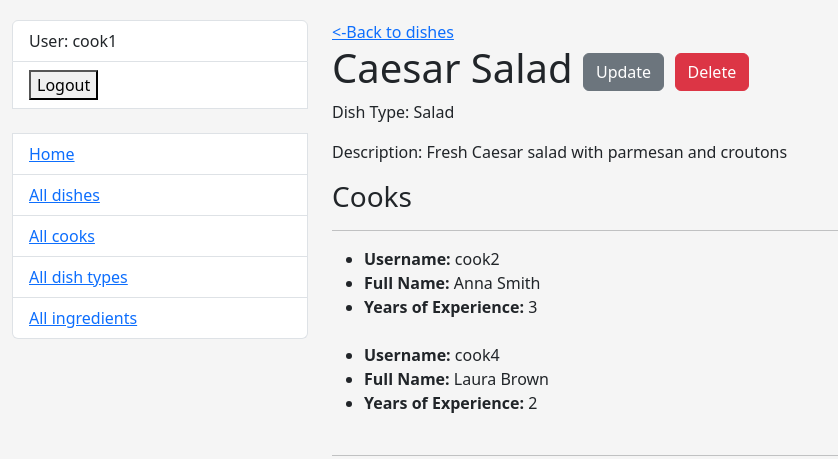
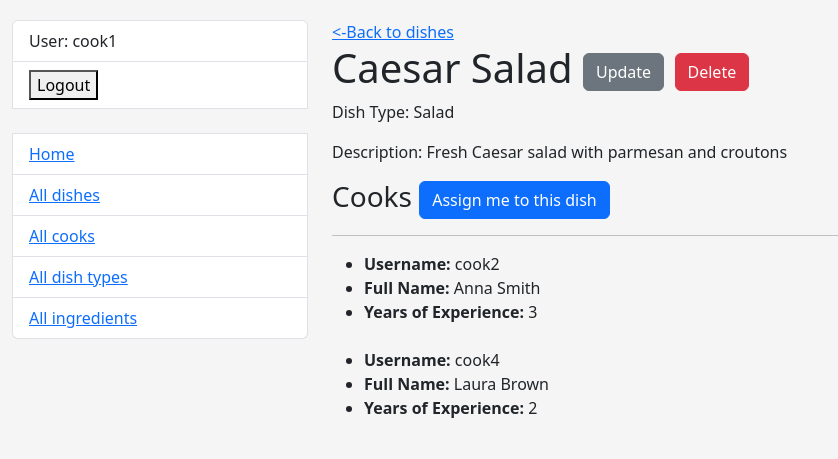
Before and after one commit to StrawHato/kitchen-mate, a Django app: page /kitchen/dishes/2/ in a window 1280 px wide. Shown: the top 459 px of the page, without its empty margins (0-838 px from the left). Run offline with Django 5.2, Linux system fonts and the light colour scheme; a user stored in the database is signed in; data comes from the database, SQL or seed files in the repository.

Commit message:
Allow user to assign/unassign themselves to a dish

```diff
--- a/kitchen/urls.py
+++ b/kitchen/urls.py
@@ -4,6 +4,7 @@ from kitchen.views import (
     index,
     DishListView,
     DishDetailView,
+    toggle_assign_to_dish,
     DishCreateView,
     DishUpdateView,
     DishDeleteView,
@@ -26,6 +27,7 @@ urlpatterns = [
     path("", index, name="main-page"),
     path("dishes/", DishListView.as_view(), name="dish-list"),
     path("dishes/<int:pk>/", DishDetailView.as_view(), name="dish-detail"),
+    path("dishes/<int:pk>/toggle-assign/", toggle_assign_to_dish, name="toggle-assign"),
     path("dishes/<int:pk>/update/", DishUpdateView.as_view(), name="dish-update"),
     path("dishes/<int:pk>/delete/", DishDeleteView.as_view(), name="dish-delete"),
     path("dishes/create/", DishCreateView.as_view(), name="dish-create"),
--- a/kitchen/views.py
+++ b/kitchen/views.py
@@ -1,7 +1,8 @@
+from django.contrib.auth import get_user_model
 from django.contrib.auth.decorators import login_required
 from django.contrib.auth.mixins import LoginRequiredMixin
-from django.http import HttpRequest, HttpResponse
-from django.shortcuts import render
+from django.http import HttpRequest, HttpResponse, HttpResponseRedirect
+from django.shortcuts import render, redirect
 from django.urls import reverse_lazy
 from django.views import generic
 
@@ -144,3 +145,15 @@ class IngredientUpdateView(LoginRequiredMixin, generic.UpdateView):
 class IngredientDeleteView(LoginRequiredMixin, generic.DeleteView):
     model = Ingredient
     success_url = reverse_lazy("kitchen:ingredient-list")
+
+
+@login_required
+def toggle_assign_to_dish(request: HttpRequest, pk) -> HttpResponseRedirect:
+    cook = get_user_model().objects.get(id=request.user.id)
+    if (
+        Dish.objects.get(pk=pk) in cook.dishes.all()
+    ):
+        cook.dishes.remove(pk)
+    else:
+        cook.dishes.add(pk)
+    return redirect("kitchen:dish-detail", pk=pk)
--- a/templates/kitchen/dish_detail.html
+++ b/templates/kitchen/dish_detail.html
@@ -14,7 +14,13 @@
 
   <p>Dish Type: {{ dish.dish_type }}</p>
   <p>Description: {{ dish.description }}</p>
-  <h3>Cooks</h3>
+  <h3>Cooks
+    {% if user in dish.cooks.all %}
+      <a href="{% url 'kitchen:toggle-assign' pk=dish.id %}" class="btn btn-danger link-to-page">Delete me from this dish</a>
+    {% else %}
+      <a href="{% url 'kitchen:toggle-assign' pk=dish.id %}" class="btn btn-primary link-to-page">Assign me to this dish</a>
+    {% endif %}
+  </h3>
   <hr>
   <ul>
     {% for cook in dish.cooks.all %}
```
